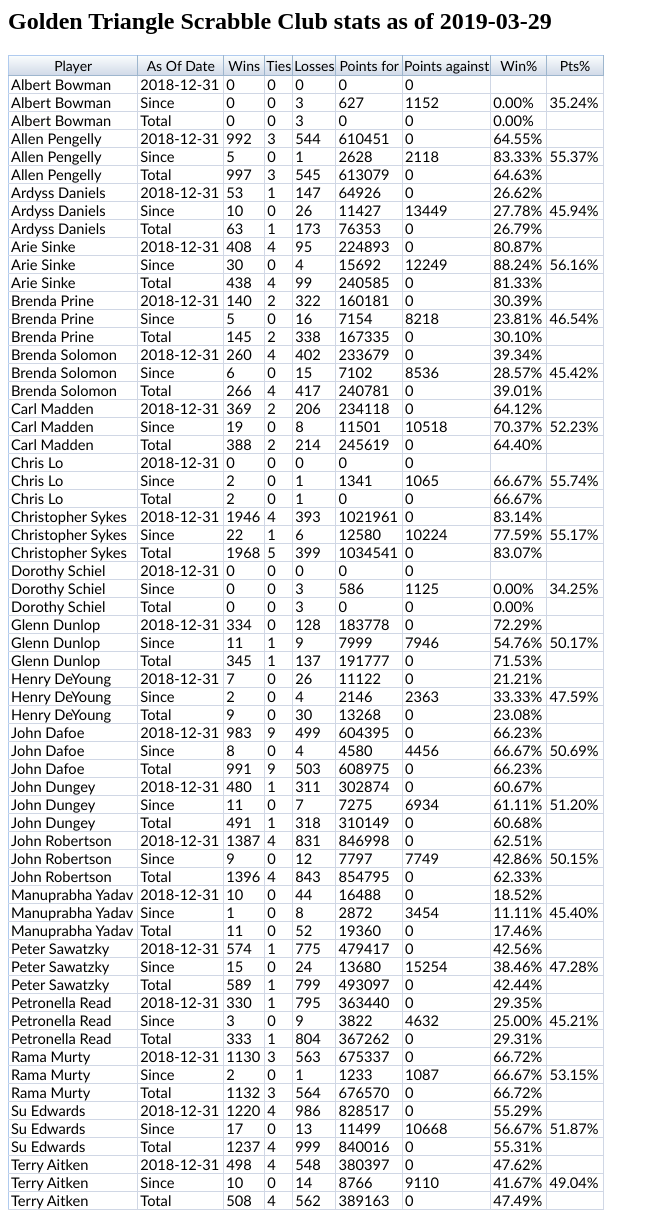
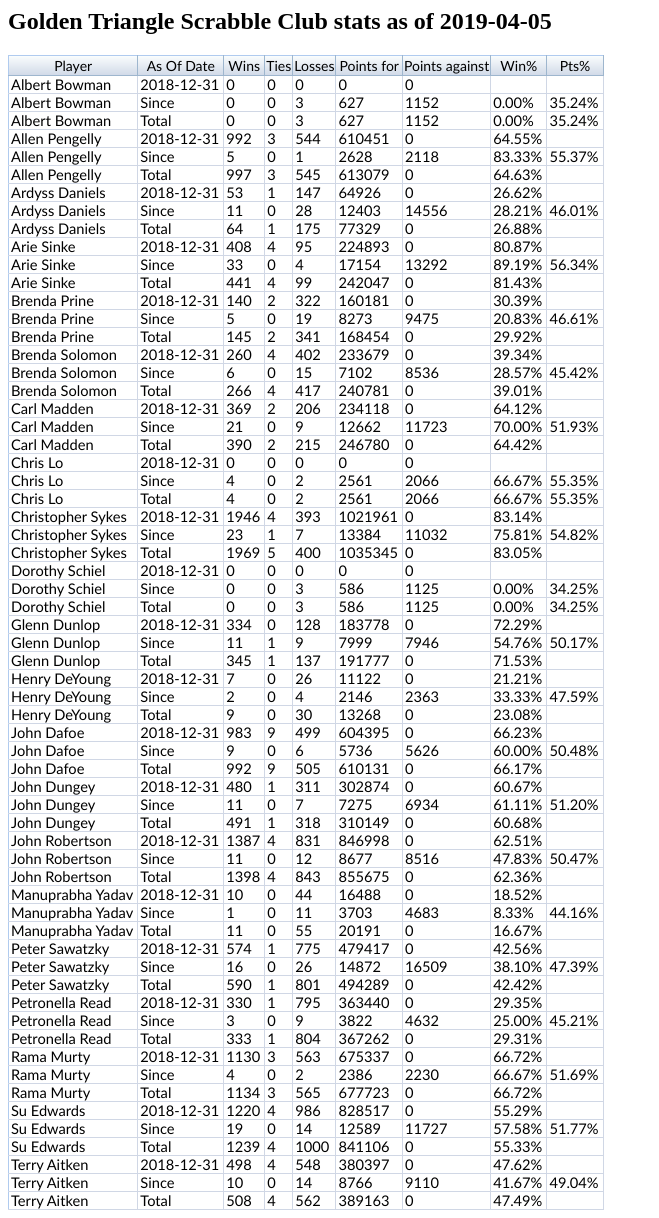
Before and after one commit to TileRunner/tilerunner.github.io, a Jekyll site: the page CambridgeClubStats.html, which Jekyll copies as it is, in a window 1280 px wide. Shown: the whole page, without its empty margins (0-659 px from the left). Built offline with Jekyll 4.4.1, drawn with Linux system fonts in a browser that asks for light colours.

Commit message:
Update CambridgeClubStats.html
Stats as of 2019-04-05

```diff
--- a/CambridgeClubStats.html
+++ b/CambridgeClubStats.html
@@ -3,7 +3,7 @@
 <link rel="stylesheet" href="css/excel-2007.css" />
 </head>
 <body>
-<h2>Golden Triangle Scrabble Club stats as of 2019-03-29</h2>
+<h2>Golden Triangle Scrabble Club stats as of 2019-04-05</h2>
 <table class="ExcelTable2007">
 <thead>
 <tr>
@@ -48,10 +48,10 @@
 <td>0</td>
 <td>0</td>
 <td>3</td>
-<td>0</td>
-<td>0</td>
+<td>627</td>
+<td>1152</td>
 <td>0.00%</td>
-<td></td>
+<td>35.24%</td>
 </tr>
 <tr>
 <td>Allen Pengelly</td>
@@ -100,23 +100,23 @@
 <tr>
 <td>Ardyss Daniels</td>
 <td>Since</td>
-<td>10</td>
+<td>11</td>
 <td>0</td>
-<td>26</td>
-<td>11427</td>
-<td>13449</td>
-<td>27.78%</td>
-<td>45.94%</td>
+<td>28</td>
+<td>12403</td>
+<td>14556</td>
+<td>28.21%</td>
+<td>46.01%</td>
 </tr>
 <tr>
 <td>Ardyss Daniels</td>
 <td>Total</td>
-<td>63</td>
+<td>64</td>
 <td>1</td>
-<td>173</td>
-<td>76353</td>
+<td>175</td>
+<td>77329</td>
 <td>0</td>
-<td>26.79%</td>
+<td>26.88%</td>
 <td></td>
 </tr>
 <tr>
@@ -133,23 +133,23 @@
 <tr>
 <td>Arie Sinke</td>
 <td>Since</td>
-<td>30</td>
+<td>33</td>
 <td>0</td>
 <td>4</td>
-<td>15692</td>
-<td>12249</td>
-<td>88.24%</td>
-<td>56.16%</td>
+<td>17154</td>
+<td>13292</td>
+<td>89.19%</td>
+<td>56.34%</td>
 </tr>
 <tr>
 <td>Arie Sinke</td>
 <td>Total</td>
-<td>438</td>
+<td>441</td>
 <td>4</td>
 <td>99</td>
-<td>240585</td>
+<td>242047</td>
 <td>0</td>
-<td>81.33%</td>
+<td>81.43%</td>
 <td></td>
 </tr>
 <tr>
@@ -168,21 +168,21 @@
 <td>Since</td>
 <td>5</td>
 <td>0</td>
-<td>16</td>
-<td>7154</td>
-<td>8218</td>
-<td>23.81%</td>
-<td>46.54%</td>
+<td>19</td>
+<td>8273</td>
+<td>9475</td>
+<td>20.83%</td>
+<td>46.61%</td>
 </tr>
 <tr>
 <td>Brenda Prine</td>
 <td>Total</td>
 <td>145</td>
 <td>2</td>
-<td>338</td>
-<td>167335</td>
+<td>341</td>
+<td>168454</td>
 <td>0</td>
-<td>30.10%</td>
+<td>29.92%</td>
 <td></td>
 </tr>
 <tr>
@@ -232,23 +232,23 @@
 <tr>
 <td>Carl Madden</td>
 <td>Since</td>
-<td>19</td>
+<td>21</td>
 <td>0</td>
-<td>8</td>
-<td>11501</td>
-<td>10518</td>
-<td>70.37%</td>
-<td>52.23%</td>
+<td>9</td>
+<td>12662</td>
+<td>11723</td>
+<td>70.00%</td>
+<td>51.93%</td>
 </tr>
 <tr>
 <td>Carl Madden</td>
 <td>Total</td>
-<td>388</td>
+<td>390</td>
 <td>2</td>
-<td>214</td>
-<td>245619</td>
+<td>215</td>
+<td>246780</td>
 <td>0</td>
-<td>64.40%</td>
+<td>64.42%</td>
 <td></td>
 </tr>
 <tr>
@@ -265,24 +265,24 @@
 <tr>
 <td>Chris Lo</td>
 <td>Since</td>
+<td>4</td>
+<td>0</td>
 <td>2</td>
-<td>0</td>
-<td>1</td>
-<td>1341</td>
-<td>1065</td>
+<td>2561</td>
+<td>2066</td>
 <td>66.67%</td>
-<td>55.74%</td>
+<td>55.35%</td>
 </tr>
 <tr>
 <td>Chris Lo</td>
 <td>Total</td>
+<td>4</td>
+<td>0</td>
 <td>2</td>
-<td>0</td>
-<td>1</td>
-<td>0</td>
-<td>0</td>
+<td>2561</td>
+<td>2066</td>
 <td>66.67%</td>
-<td></td>
+<td>55.35%</td>
 </tr>
 <tr>
 <td>Christopher Sykes</td>
@@ -298,23 +298,23 @@
 <tr>
 <td>Christopher Sykes</td>
 <td>Since</td>
-<td>22</td>
+<td>23</td>
 <td>1</td>
-<td>6</td>
-<td>12580</td>
-<td>10224</td>
-<td>77.59%</td>
-<td>55.17%</td>
+<td>7</td>
+<td>13384</td>
+<td>11032</td>
+<td>75.81%</td>
+<td>54.82%</td>
 </tr>
 <tr>
 <td>Christopher Sykes</td>
 <td>Total</td>
-<td>1968</td>
+<td>1969</td>
 <td>5</td>
-<td>399</td>
-<td>1034541</td>
+<td>400</td>
+<td>1035345</td>
 <td>0</td>
-<td>83.07%</td>
+<td>83.05%</td>
 <td></td>
 </tr>
 <tr>
@@ -345,10 +345,10 @@
 <td>0</td>
 <td>0</td>
 <td>3</td>
-<td>0</td>
-<td>0</td>
+<td>586</td>
+<td>1125</td>
 <td>0.00%</td>
-<td></td>
+<td>34.25%</td>
 </tr>
 <tr>
 <td>Glenn Dunlop</td>
@@ -430,23 +430,23 @@
 <tr>
 <td>John Dafoe</td>
 <td>Since</td>
-<td>8</td>
+<td>9</td>
 <td>0</td>
-<td>4</td>
-<td>4580</td>
-<td>4456</td>
-<td>66.67%</td>
-<td>50.69%</td>
+<td>6</td>
+<td>5736</td>
+<td>5626</td>
+<td>60.00%</td>
+<td>50.48%</td>
 </tr>
 <tr>
 <td>John Dafoe</td>
 <td>Total</td>
-<td>991</td>
+<td>992</td>
 <td>9</td>
-<td>503</td>
-<td>608975</td>
+<td>505</td>
+<td>610131</td>
 <td>0</td>
-<td>66.23%</td>
+<td>66.17%</td>
 <td></td>
 </tr>
 <tr>
@@ -496,23 +496,23 @@
 <tr>
 <td>John Robertson</td>
 <td>Since</td>
-<td>9</td>
+<td>11</td>
 <td>0</td>
 <td>12</td>
-<td>7797</td>
-<td>7749</td>
-<td>42.86%</td>
-<td>50.15%</td>
+<td>8677</td>
+<td>8516</td>
+<td>47.83%</td>
+<td>50.47%</td>
 </tr>
 <tr>
 <td>John Robertson</td>
 <td>Total</td>
-<td>1396</td>
+<td>1398</td>
 <td>4</td>
 <td>843</td>
-<td>854795</td>
+<td>855675</td>
 <td>0</td>
-<td>62.33%</td>
+<td>62.36%</td>
 <td></td>
 </tr>
 <tr>
@@ -531,21 +531,21 @@
 <td>Since</td>
 <td>1</td>
 <td>0</td>
-<td>8</td>
-<td>2872</td>
-<td>3454</td>
-<td>11.11%</td>
-<td>45.40%</td>
+<td>11</td>
+<td>3703</td>
+<td>4683</td>
+<td>8.33%</td>
+<td>44.16%</td>
 </tr>
 <tr>
 <td>Manuprabha Yadav</td>
 <td>Total</td>
 <td>11</td>
 <td>0</td>
-<td>52</td>
-<td>19360</td>
+<td>55</td>
+<td>20191</td>
 <td>0</td>
-<td>17.46%</td>
+<td>16.67%</td>
 <td></td>
 </tr>
 <tr>
@@ -562,23 +562,23 @@
 <tr>
 <td>Peter Sawatzky</td>
 <td>Since</td>
-<td>15</td>
+<td>16</td>
 <td>0</td>
-<td>24</td>
-<td>13680</td>
-<td>15254</td>
-<td>38.46%</td>
-<td>47.28%</td>
+<td>26</td>
+<td>14872</td>
+<td>16509</td>
+<td>38.10%</td>
+<td>47.39%</td>
 </tr>
 <tr>
 <td>Peter Sawatzky</td>
 <td>Total</td>
-<td>589</td>
+<td>590</td>
 <td>1</td>
-<td>799</td>
-<td>493097</td>
+<td>801</td>
+<td>494289</td>
 <td>0</td>
-<td>42.44%</td>
+<td>42.42%</td>
 <td></td>
 </tr>
 <tr>
@@ -628,21 +628,21 @@
 <tr>
 <td>Rama Murty</td>
 <td>Since</td>
+<td>4</td>
+<td>0</td>
 <td>2</td>
-<td>0</td>
-<td>1</td>
-<td>1233</td>
-<td>1087</td>
+<td>2386</td>
+<td>2230</td>
 <td>66.67%</td>
-<td>53.15%</td>
+<td>51.69%</td>
 </tr>
 <tr>
 <td>Rama Murty</td>
 <td>Total</td>
-<td>1132</td>
+<td>1134</td>
 <td>3</td>
-<td>564</td>
-<td>676570</td>
+<td>565</td>
+<td>677723</td>
 <td>0</td>
 <td>66.72%</td>
 <td></td>
@@ -661,23 +661,23 @@
 <tr>
 <td>Su Edwards</td>
 <td>Since</td>
-<td>17</td>
+<td>19</td>
 <td>0</td>
-<td>13</td>
-<td>11499</td>
-<td>10668</td>
-<td>56.67%</td>
-<td>51.87%</td>
+<td>14</td>
+<td>12589</td>
+<td>11727</td>
+<td>57.58%</td>
+<td>51.77%</td>
 </tr>
 <tr>
 <td>Su Edwards</td>
 <td>Total</td>
-<td>1237</td>
+<td>1239</td>
 <td>4</td>
-<td>999</td>
-<td>840016</td>
+<td>1000</td>
+<td>841106</td>
 <td>0</td>
-<td>55.31%</td>
+<td>55.33%</td>
 <td></td>
 </tr>
 <tr>
```
